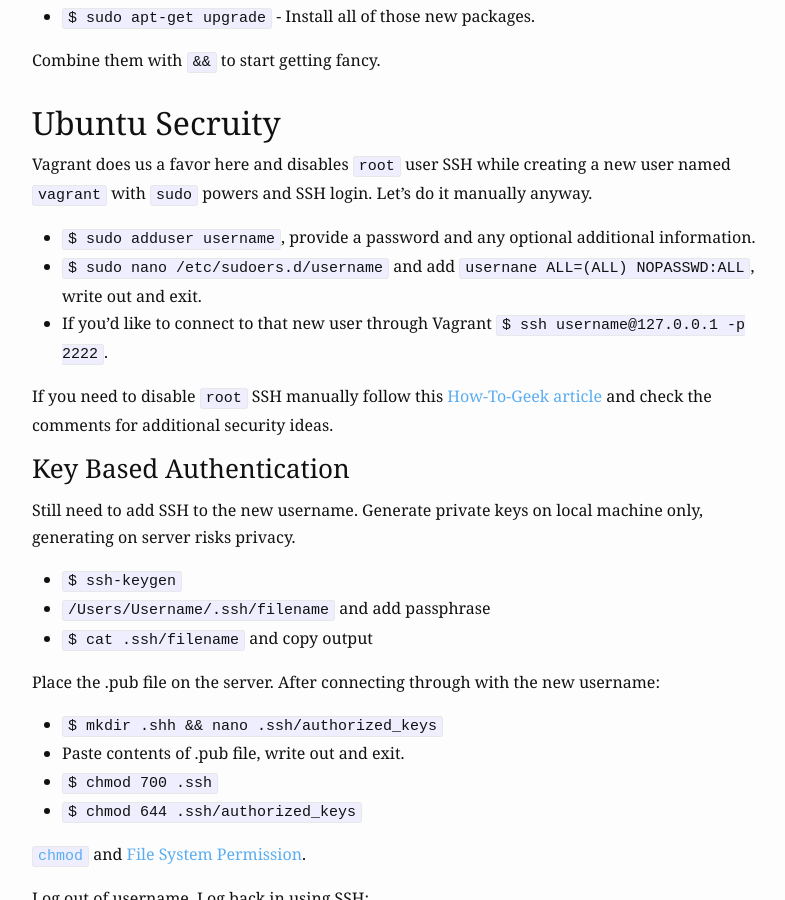
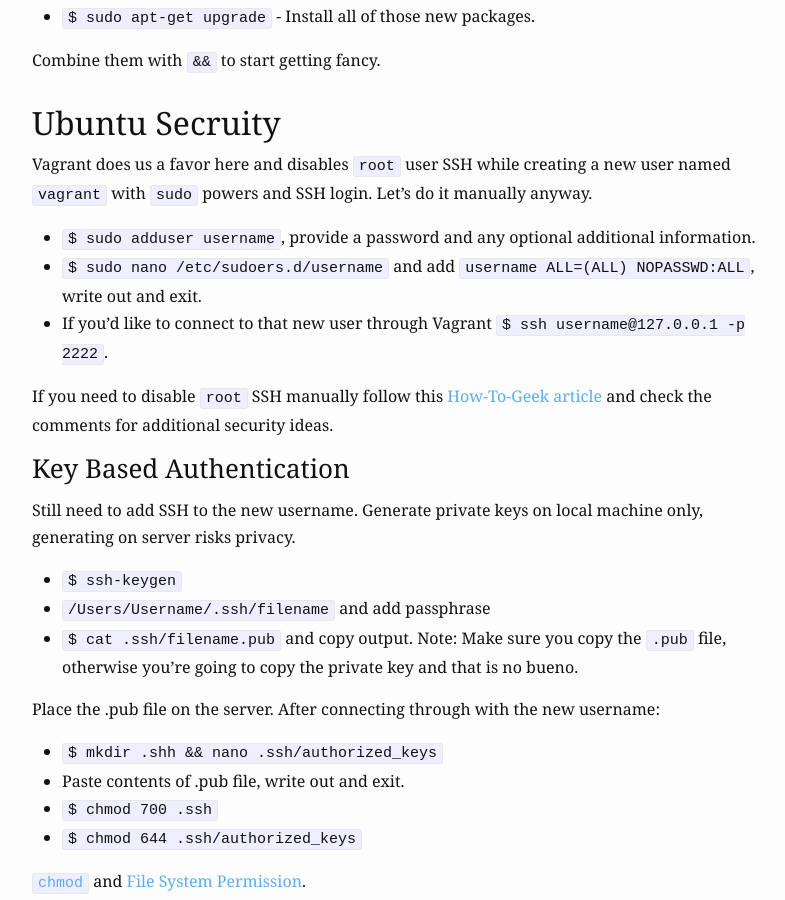
Before and after one commit to jasencblog/jasencblog.github.io, a Jekyll site: the page built from _posts/2015-08-31-Ubuntu-Server-Config.md, in a window 1280 px wide and 900 px high, scrolled down 579 px. Shown: the whole window, without its empty margins (238-1023 px from the left). Built offline with Jekyll 4.4.1, drawn with Linux system fonts in a browser that asks for light colours.

Commit message:
fix: Ubuntu server post pub key w/ note

```diff
--- a/_posts/2015-08-31-Ubuntu-Server-Config.md
+++ b/_posts/2015-08-31-Ubuntu-Server-Config.md
@@ -24,7 +24,7 @@
 Vagrant does us a favor here and disables `root` user SSH while creating a new user named `vagrant` with `sudo` powers and SSH login. Let's do it manually anyway.
 
 * `$ sudo adduser username`, provide a password and any optional additional information.
-* `$ sudo nano /etc/sudoers.d/username` and add `usernane ALL=(ALL) NOPASSWD:ALL`, write out and exit.
+* `$ sudo nano /etc/sudoers.d/username` and add `username ALL=(ALL) NOPASSWD:ALL`, write out and exit.
 * If you'd like to connect to that new user through Vagrant `$ ssh username@127.0.0.1 -p 2222`.
 
 If you need to disable `root` SSH manually follow this [How-To-Geek article](http://www.howtogeek.com/howto/linux/security-tip-disable-root-ssh-login-on-linux/) and check the comments for additional security ideas.
@@ -35,7 +35,8 @@
 
 * `$ ssh-keygen`
 * `/Users/Username/.ssh/filename` and add passphrase
-* `$ cat .ssh/filename` and copy output
+* `$ cat .ssh/filename.pub` and copy output. Note: Make sure you copy the `.pub`
+file, otherwise you're going to copy the private key and that is no bueno.
 
 Place the .pub file on the server. After connecting through with the new username:
 
```
Also changed, not shown: 7 other files.
